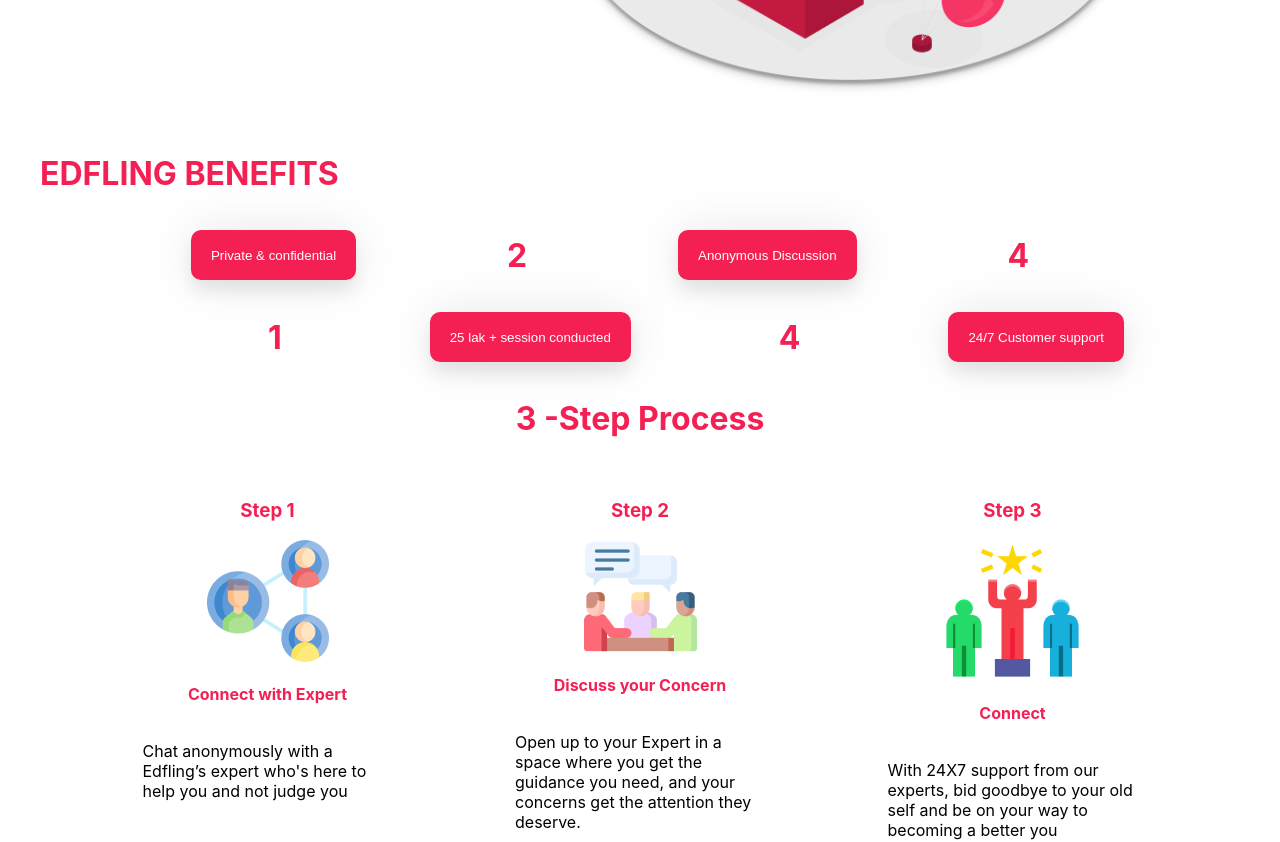
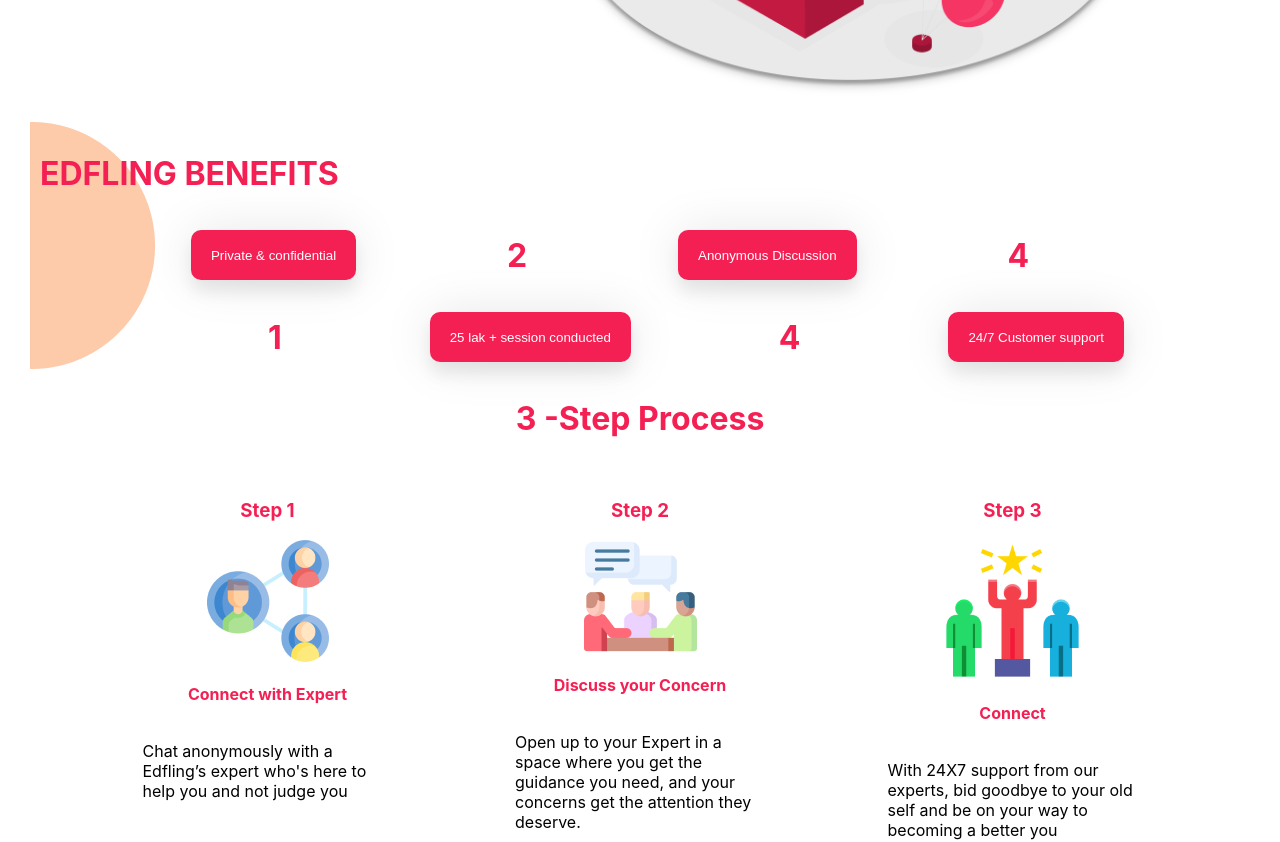
Before and after one commit to shwetank00001/kartexa-pages, a React (Create React App) app: page / in a window 1280 px wide. Shown: the part 600-1442 px from the top of the page. Built offline with nearby package versions, Linux system fonts and the light colour scheme.

Commit message:
image edit

```diff
--- a/src/index.css
+++ b/src/index.css
@@ -76,7 +76,8 @@
 .third-main{
   padding: 10px;
   margin: 30px;
-
+  background-image: url('ec2.png') ;
+  background-repeat: no-repeat, no-repeat;
 }
 
 .private-row{
```
